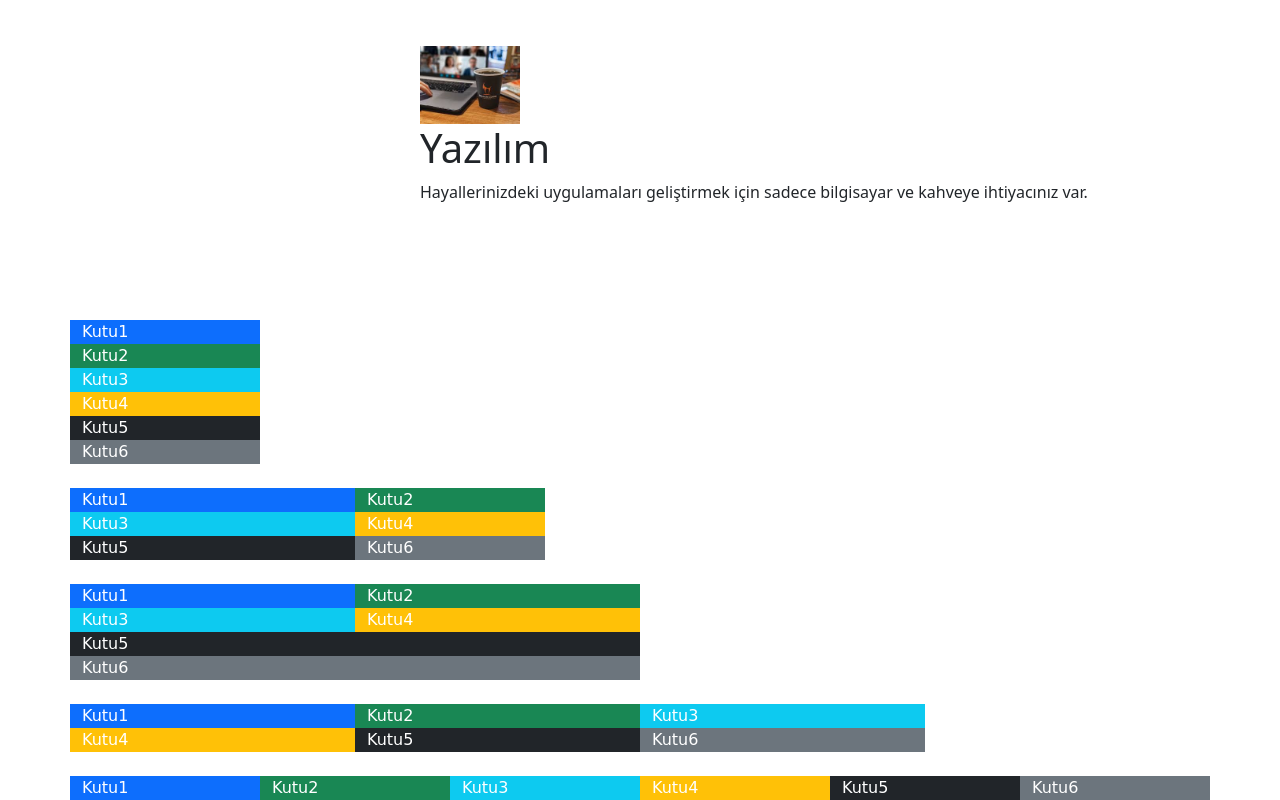
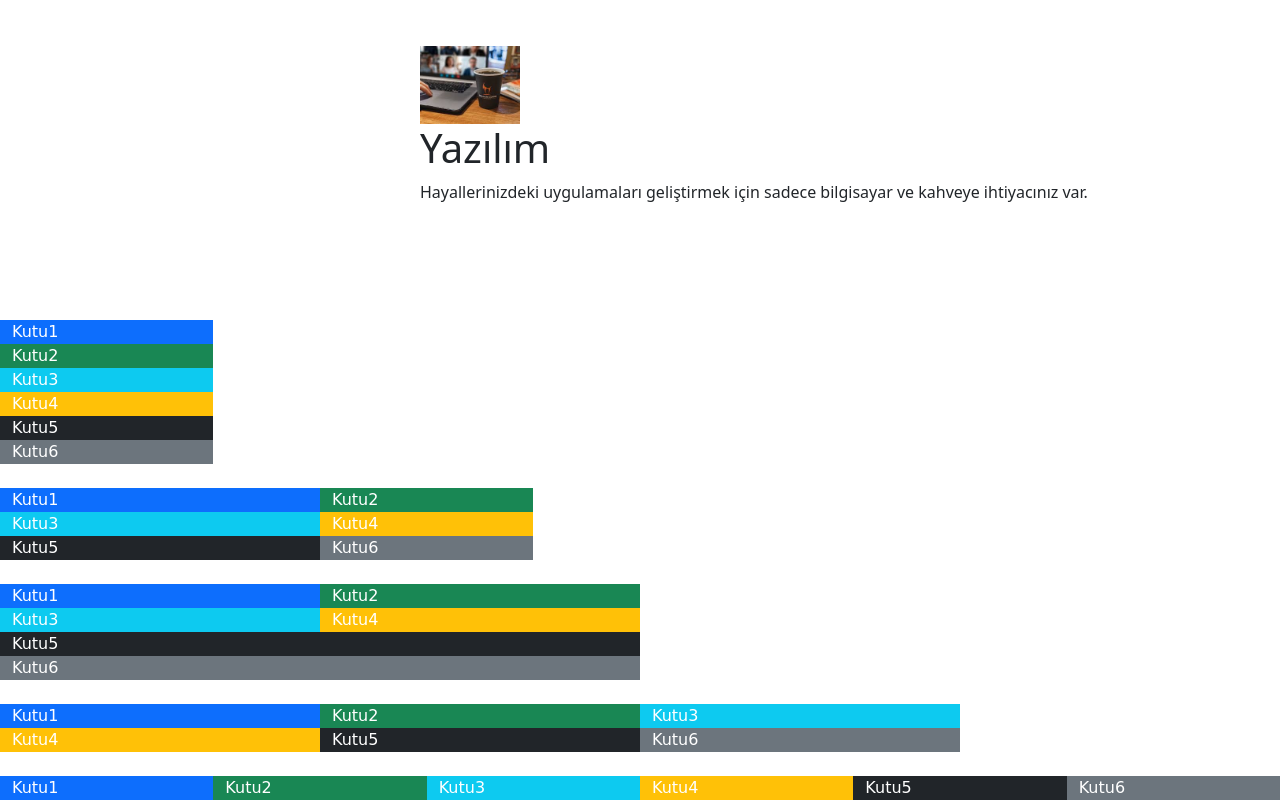
Before and after one commit to DrowBlack1/27-11-2025, a plain HTML site: page index.html in a window 1280 px wide. Shown: the part 1097-1897 px from the top of the page. Drawn offline with nearby package versions, Linux system fonts and the light colour scheme.

Commit message:
Update index.html

```diff
--- a/index.html
+++ b/index.html
@@ -86,7 +86,7 @@
     </div>
 
 
-    <div class="container" style="color: white; font-family: cursive;">
+    <div class="container-fluid" style="color: white; font-family: cursive;">
         <div class="row">
             <div class="col-12 col-sm-8 col-md-6 col-lg-4 col-xl-2  bg-primary">Kutu1</div>
         </div>
@@ -166,4 +166,5 @@
     <script src="https://code.jquery.com/jquery-3.5.1.slim.min.js"></script>
     <script src="bootstrap-5.3.8-dist/bootstrap-5.3.8-dist/js/bootstrap.bundle.min.js"></script>
 </body>
+
 </html>
```
